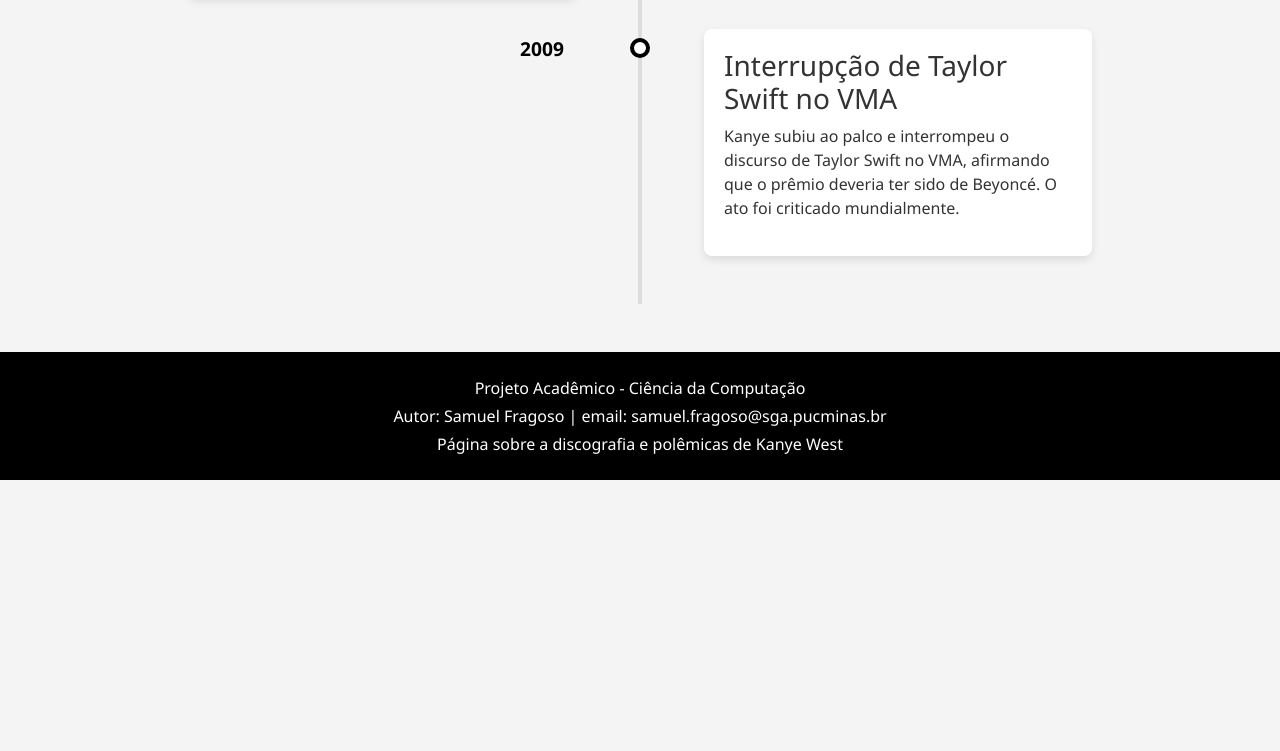
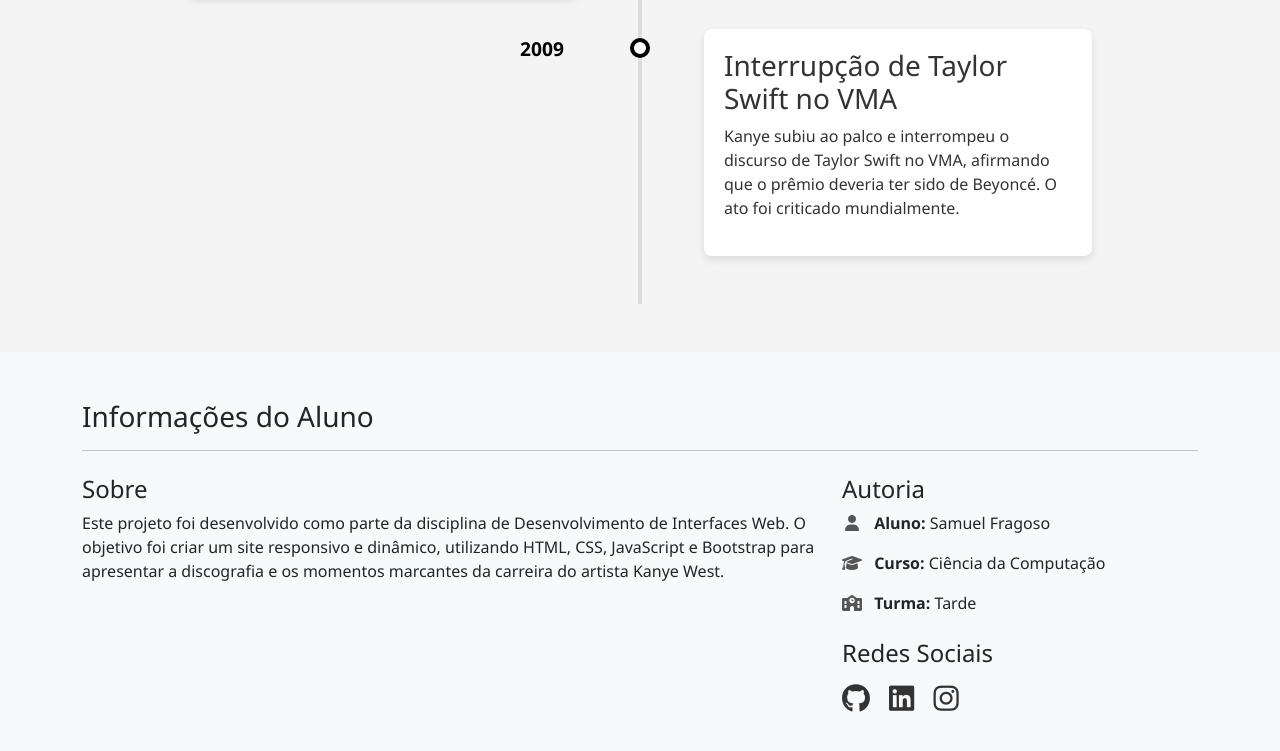
Before and after one commit to samuelfragosoye/yeye, a plain HTML site: page public/index.html in a window 1280 px wide. Shown: the part 4526-5277 px from the top of the page. Before the commit the page ends 5006 px from the top, so only its background shows below. Drawn offline with nearby package versions, Linux system fonts and the light colour scheme.

Commit message:
novo rodapé

```diff
--- a/public/index.html
+++ b/public/index.html
@@ -4,6 +4,7 @@
     <meta charset="UTF-8">
     <meta name="viewport" content="width=device-width, initial-scale=1.0">
     <title>Kanye West - Fan Page</title>
+    <link rel="stylesheet" href="https://cdnjs.cloudflare.com/ajax/libs/font-awesome/6.5.2/css/all.min.css" />
     <link href="https://cdn.jsdelivr.net/npm/bootstrap@5.3.3/dist/css/bootstrap.min.css" rel="stylesheet">
     <link rel="stylesheet" href="style.css">
 </head>
@@ -94,13 +95,37 @@
     </div>
 </section>
 
-    <footer id="contato" class="bg-black text-white text-center py-4">
-        <div class="container">
-            <p class="mb-1">Projeto Acadêmico - Ciência da Computação</p>
-            <p class="mb-1">Autor: Samuel Fragoso | email: samuel.fragoso@sga.pucminas.br</p>
-            <p class="mb-0">Página sobre a discografia e polêmicas de Kanye West</p>
+   <footer id="contato" class="bg-light text-dark py-5">
+    <div class="container">
+        <h3 class="mb-3">Informações do Aluno</h3>
+        <hr class="mb-4">
+
+        <div class="row">
+
+            <div class="col-md-8">
+                <h4>Sobre</h4>
+                <p>
+                    Este projeto foi desenvolvido como parte da disciplina de Desenvolvimento de Interfaces Web. O objetivo foi criar um site responsivo e dinâmico, utilizando HTML, CSS, JavaScript e Bootstrap para apresentar a discografia e os momentos marcantes da carreira do artista Kanye West.
+                </p>
+            </div>
+
+            <div class="col-md-4">
+                <h4>Autoria</h4>
+                <p><i class="fas fa-user info-icon"></i> <strong>Aluno:</strong> Samuel Fragoso</p>
+                <p><i class="fas fa-graduation-cap info-icon"></i> <strong>Curso:</strong> Ciência da Computação</p>
+                <p><i class="fas fa-school info-icon"></i> <strong>Turma:</strong> Tarde </p>
+
+                <h4 class="mt-4">Redes Sociais</h4>
+                <div>
+                    <a href="https://github.com/samuelfragosoye" class="social-icon" target="_blank"><i class="fab fa-github"></i></a>
+                    <a href="https://www.linkedin.com/in/samuel-fragoso-b5526b216?lipi=urn%3Ali%3Apage%3Ad_flagship3_profile_view_base_contact_details%3ByGUYu8x1R%2FGquML00TZqWw%3D%3D" class="social-icon" target="_blank"><i class="fab fa-linkedin"></i></a>
+                    <a href="https://www.instagram.com/samuelfragoso81" class="social-icon" target="_blank"><i class="fab fa-instagram"></i></a>
+                </div>
+            </div>
+
         </div>
-    </footer>
+    </div>
+</footer>
     <script src="app.js"></script>
     <script src="https://cdn.jsdelivr.net/npm/bootstrap@5.3.3/dist/js/bootstrap.bundle.min.js" integrity="sha384-YvpcrYf0tY3lHB60NNkmXc5s9fDVZLESaAA55NDzOxhy9GkcIdslK1eN7N6jIeHz" crossorigin="anonymous"></script>
 </body>
--- a/public/style.css
+++ b/public/style.css
@@ -216,3 +216,26 @@
         font-size: 1rem;
     }
 }
+
+/* --- ESTILOS DO NOVO RODAPÉ --- */
+
+
+.info-icon {
+  width: 20px;
+  text-align: center;
+  margin-right: 8px;
+  color: #555;
+}
+
+
+.social-icon {
+  font-size: 1.8rem;
+  color: #333;
+  margin-right: 15px;
+  text-decoration: none;
+  transition: color 0.3s ease;
+}
+
+.social-icon:hover {
+  color: #007bff;
+}
```
Also changed, not shown: public/detalhes.html (+31 -6 lines).
